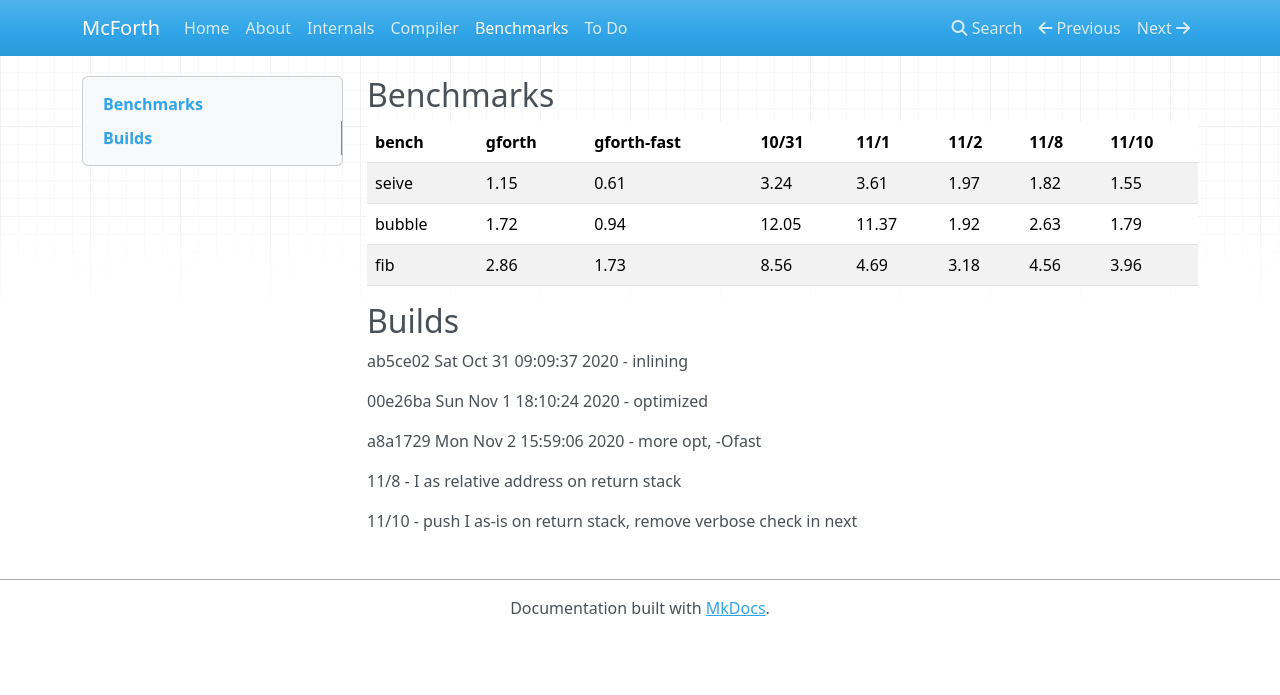
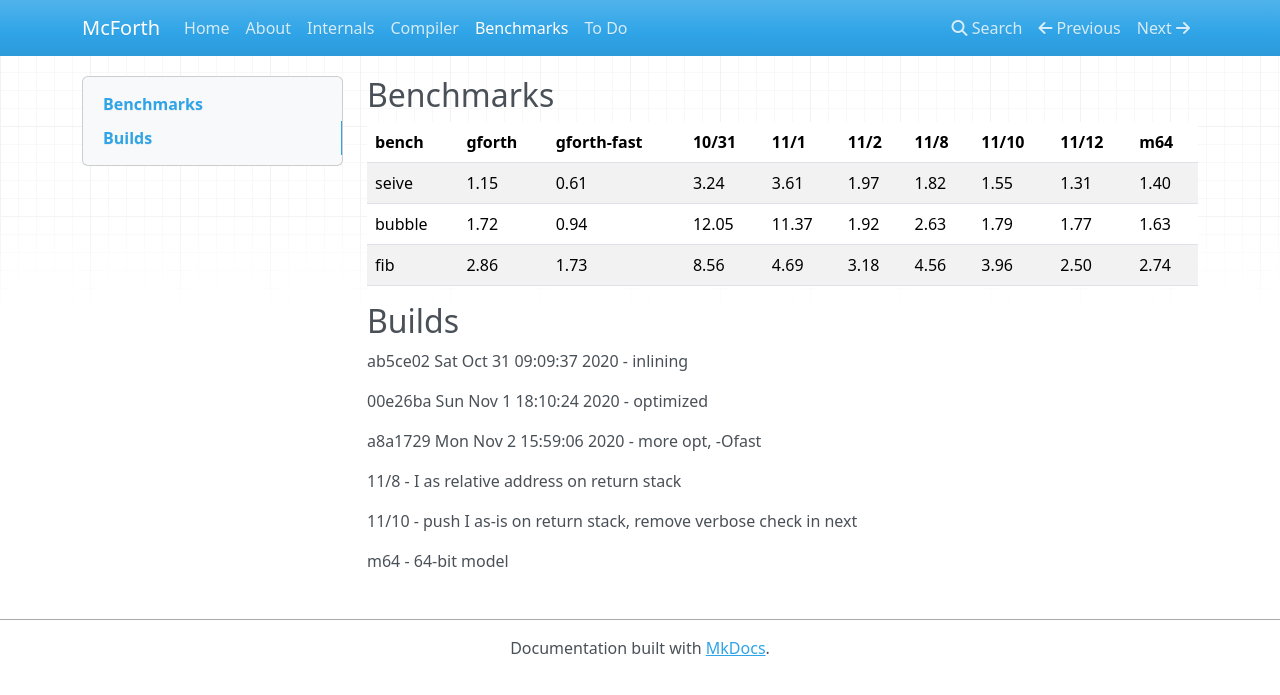
Before and after one commit to amckewan/mcforth, an MkDocs documentation site: the page built from docs/bench.md, in a window 1280 px wide. Shown: the top 695 px of the page. Built offline with MkDocs 1.6.1, drawn with Linux system fonts in a browser that asks for light colours; nearby versions of some CDN libraries.

```diff
--- a/docs/bench.md
+++ b/docs/bench.md
@@ -1,10 +1,10 @@
 ## Benchmarks
 
-bench | gforth | gforth-fast | 10/31 | 11/1 | 11/2 | 11/8 | 11/10
---- | ------| ---- | --- | --- | --- | --- | ---
-seive | 1.15 | 0.61 | 3.24 | 3.61 | 1.97 | 1.82 | 1.55
-bubble | 1.72 | 0.94 | 12.05 | 11.37 | 1.92 | 2.63 | 1.79
-fib | 2.86 | 1.73 | 8.56 | 4.69 | 3.18 | 4.56 | 3.96
+bench | gforth | gforth-fast | 10/31 | 11/1 | 11/2 | 11/8 | 11/10 | 11/12 | m64
+--- | ------| ---- | --- | --- | --- | --- | --- | --- | ---
+seive | 1.15 | 0.61 | 3.24 | 3.61 | 1.97 | 1.82 | 1.55 | 1.31 | 1.40
+bubble | 1.72 | 0.94 | 12.05 | 11.37 | 1.92 | 2.63 | 1.79 | 1.77 | 1.63
+fib | 2.86 | 1.73 | 8.56 | 4.69 | 3.18 | 4.56 | 3.96 | 2.50 | 2.74
 
 ## Builds
 
@@ -17,3 +17,5 @@ a8a1729 Mon Nov 2 15:59:06 2020 - more opt, -Ofast
 11/8 - I as relative address on return stack
 
 11/10 - push I as-is on return stack, remove verbose check in next
+
+m64 - 64-bit model
```
Also changed, not shown: docs/todo.md (+2 -1 lines), 9 other files.
